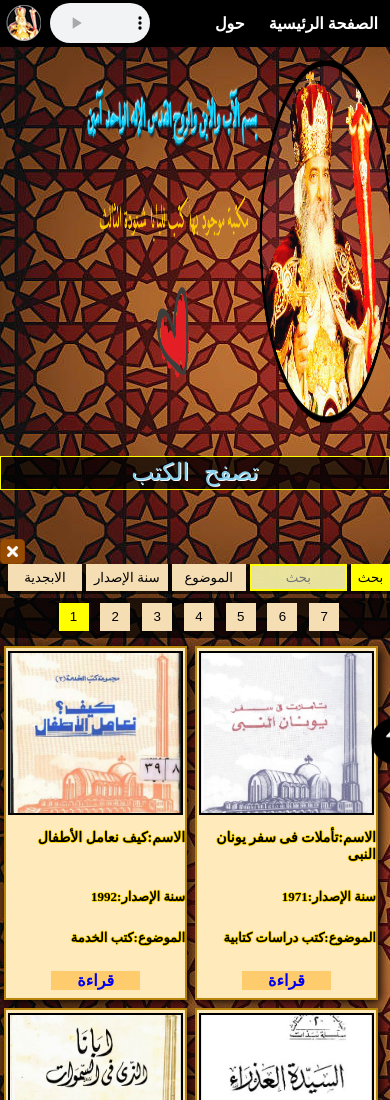
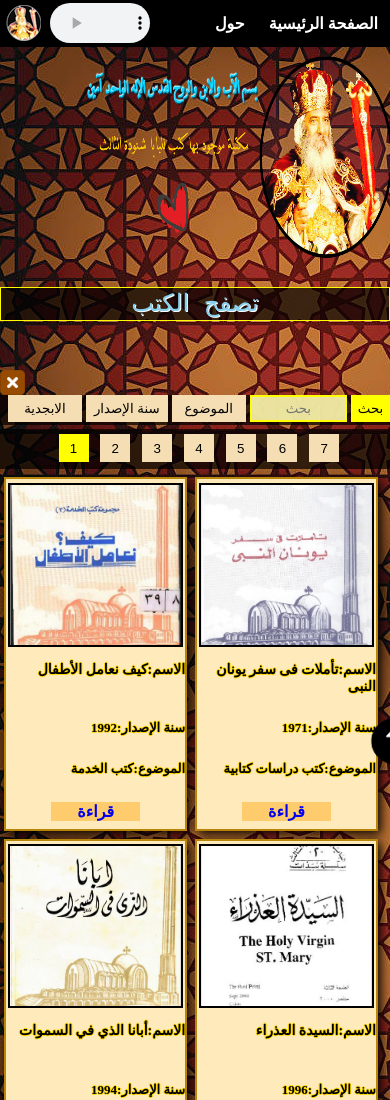
Before and after one commit to morqose/Pope_Shenoda_III, a plain HTML site: page index.html in a window 390 px wide. Shown: the top 1100 px of the page. Drawn offline with Linux system fonts and the light colour scheme.

Commit message:
Update index.html

```diff
--- a/index.html
+++ b/index.html
@@ -302,6 +302,9 @@ border:none;
     .bookcardimg {
         height: 50% !important;
         object-fit: cover;
+    }
+    .introduction{
+        height:25%;
     }
 }
 .pages{
```
